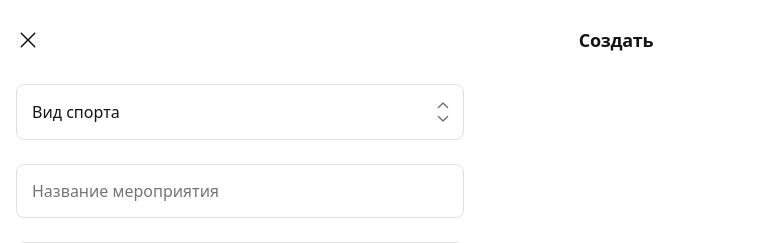
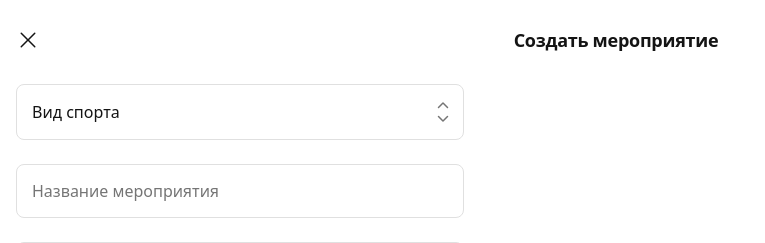
Before and after one commit to SFUOrg/sportify_jojo, a Django app: page /meeting-create/ in a window 1280 px wide. Shown: the top 243 px of the page, without its empty margins (0-765 px from the left). Run offline with Django 5.2, Linux system fonts and the light colour scheme; data that the repository does not hold is empty; some libraries are stand-ins or nearby versions.

Commit message:
some fix

```diff
--- a/sf_meetings/templates/sf_meetings/meeting_create.html
+++ b/sf_meetings/templates/sf_meetings/meeting_create.html
@@ -1,7 +1,7 @@
 <!-- templates/meetings/create_meeting.html -->
 {% extends 'base.html' %}
 
-{% block title %}Создать мероприятие - Stitch Design{% endblock %}
+{% block title %}Создать мероприятие{% endblock %}
 
 {% block content %}
 <div class="relative flex h-auto min-h-screen w-full flex-col bg-white justify-between group/design-root overflow-x-hidden">
@@ -12,7 +12,7 @@
           <path d="M205.66,194.34a8,8,0,0,1-11.32,11.32L128,139.31,61.66,205.66a8,8,0,0,1-11.32-11.32L116.69,128,50.34,61.66A8,8,0,0,1,61.66,50.34L128,116.69l66.34-66.35a8,8,0,0,1,11.32,11.32L139.31,128Z"></path>
         </svg>
       </a>
-      <h2 class="text-[#141414] text-lg font-bold leading-tight tracking-[-0.015em] flex-1 text-center pr-12">Создать</h2>
+      <h2 class="text-[#141414] text-lg font-bold leading-tight tracking-[-0.015em] flex-1 text-center pr-12">Создать мероприятие</h2>
       <div class="w-12"></div> <!-- Пустое пространство для выравнивания -->
     </div>
 
@@ -104,7 +104,6 @@
     input[type="datetime-local"],
     textarea,
     select {
-      /* Уже определены в Tailwind через классы */
     }
     /* Ошибки */
     .text-red-500 {
```
